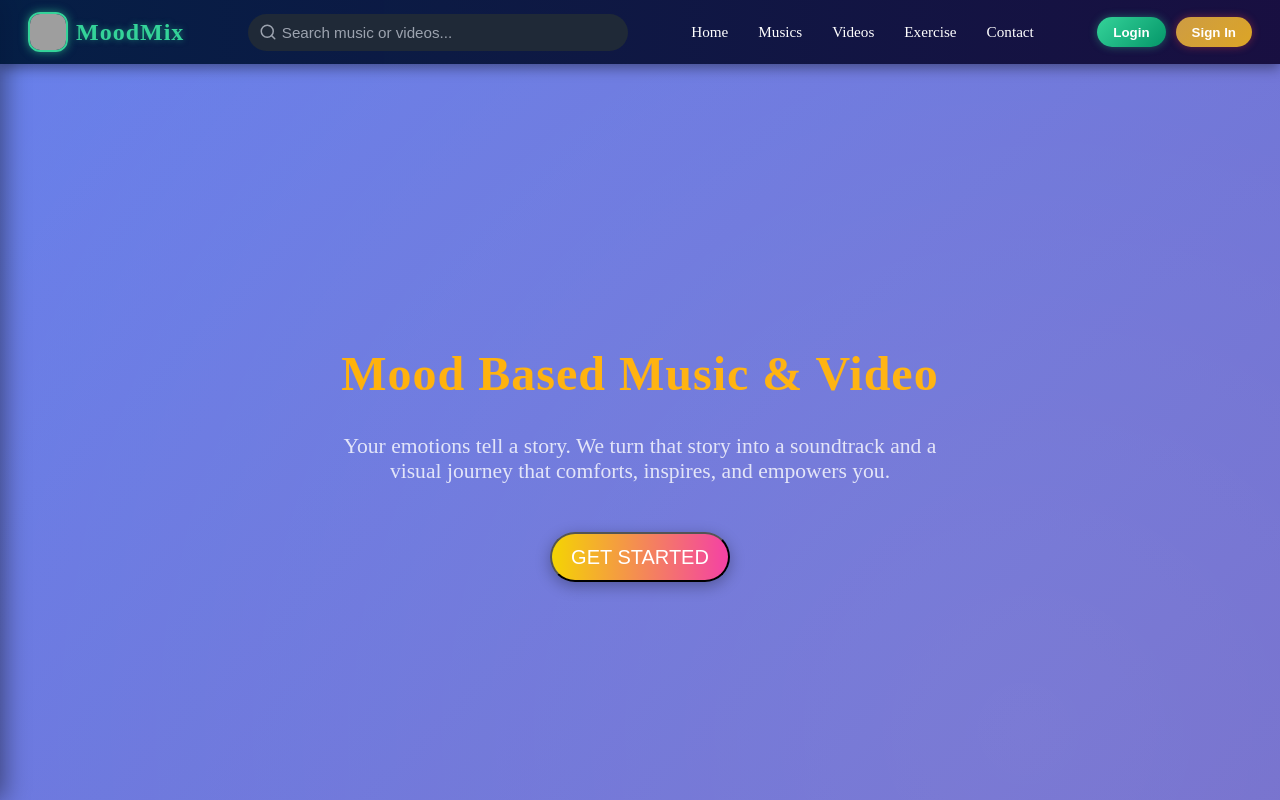
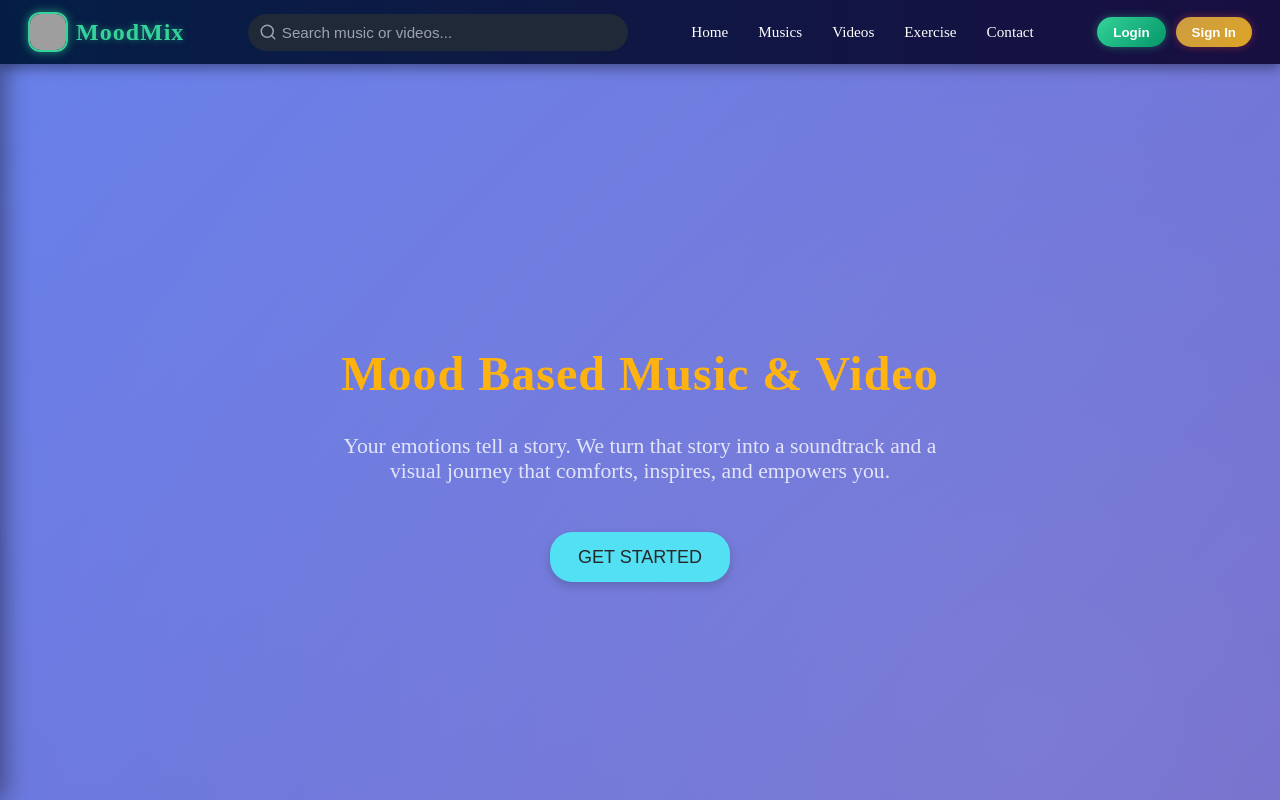
Before and after one commit to RevanasiddaNimbal/moodMix-website, a React (Vite) app in the folder frontend/: page / in a window 1280 px wide. Shown: the top 800 px of the page. Built offline with nearby package versions, Linux system fonts and the light colour scheme; no server answers; grey boxes are pictures that could not be loaded.

Commit message:
Fix: updated start button styling

```diff
--- a/frontend/src/components/usercomponent/Herosection.module.css
+++ b/frontend/src/components/usercomponent/Herosection.module.css
@@ -25,29 +25,28 @@
 }
 
 .startedBtn {
-  position: relative;
   display: grid;
   place-content: center;
   height: 50px;
   width: 180px;
-  margin-left: 0rem;
-  font-weight: 500;
-  font-size: 20px;
+  font-weight: 530;
+  font-size: 18px;
   cursor: pointer;
-  color: #fff;
+  color: #161616;
   text-transform: uppercase;
   text-decoration: none;
-  border-radius: 30px;
-  background: linear-gradient(90deg, #f4d403, #f441a5, #ffeb3b, #03a9f4);
-  background-size: 300% 100%;
-  background-position: 0% 50%;
-  box-shadow: 0 4px 15px rgba(0, 0, 0, 0.3);
-  transition: transform 0.2s ease-in-out;
+  border-radius: 22px;
+
+  background-color: #46def3;
+  border: none;
+
+  box-shadow: 0 4px 10px rgba(0, 0, 0, 0.2);
+  transition: all 0.2s ease;
 }
 
 .startedBtn:hover {
-  animation: moveGradient 3s linear infinite;
-  transform: scale(1.03);
+  background-color: #1eff00;
+  transform: translateY(-2px);
 }
 
 @keyframes moveGradient {
```
